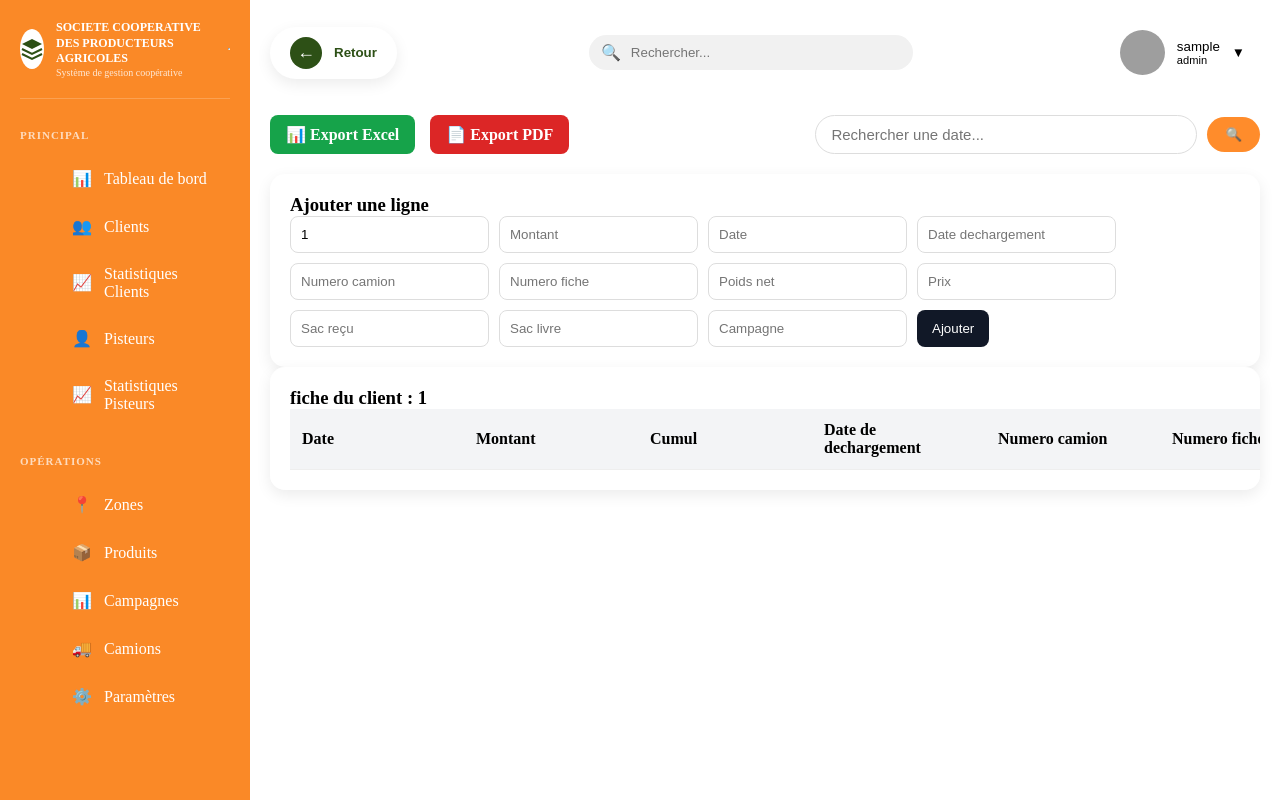
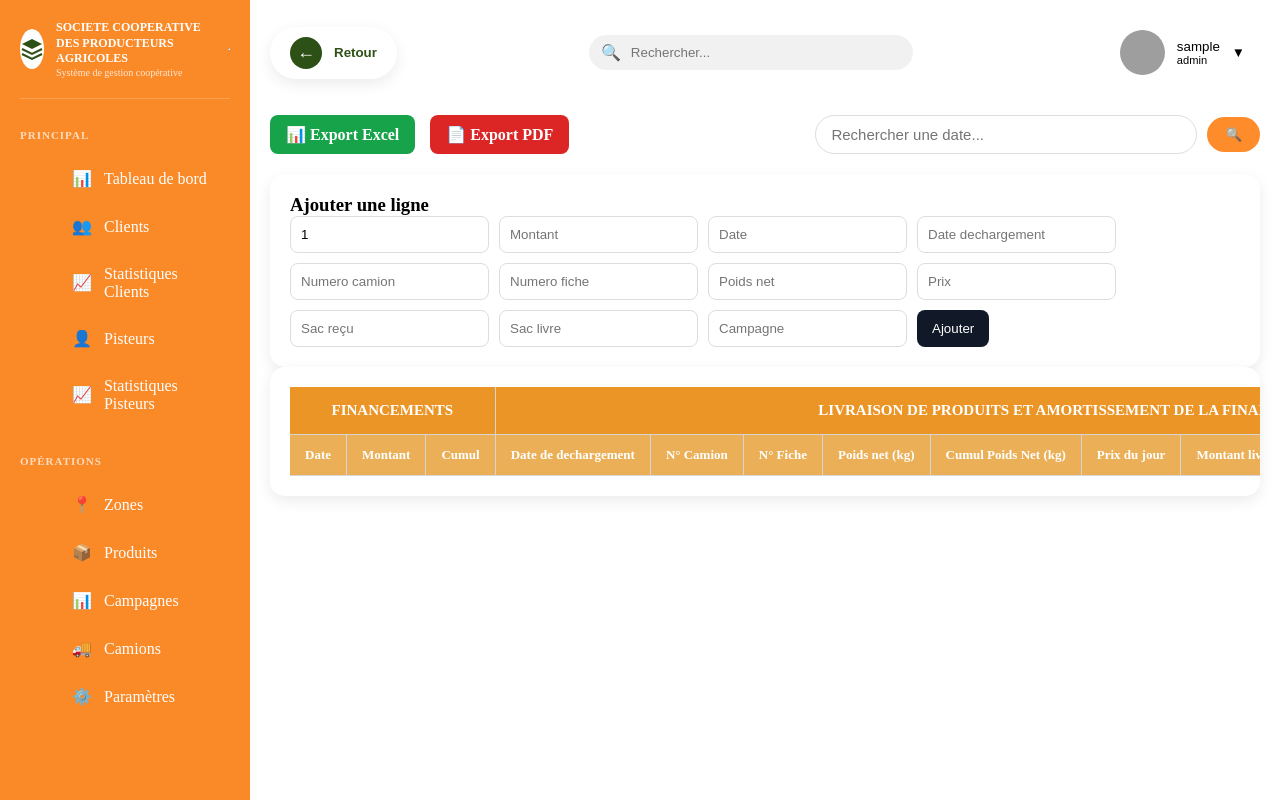
Before and after one commit to Siaka-imt/coopapp, a Flask app: page /clientS/1 in a window 1280 px wide. Run offline with Flask 3, Linux system fonts and the light colour scheme; the visitor is signed in with stand-in values (Sample User, id 1); data that the repository does not hold is empty; grey boxes are pictures that could not be loaded.

Commit message:
Mise à jour Lilas

```diff
--- a/static/css/style.css
+++ b/static/css/style.css
@@ -867,3 +867,98 @@ input:focus {
 }
 
 /* Responsive Design */
+.table-group-header th {
+    background: #eb9526;
+    color: white;
+    text-align: center;
+    font-weight: bold;
+    font-size: 15px;
+    padding: 15px 20px;
+    border-right: 1px solid rgba(255,255,255,0.5);
+    border-bottom: 1px solid white;
+    white-space: nowrap;
+}
+
+.table-fiche-client thead tr:nth-child(2) th {
+    background: #ebb057;
+    color: white;
+    font-size: 13px;
+    text-align: center;
+    padding: 12px 15px;
+    white-space: nowrap;
+}
+
+.table-fiche-client {
+    width: max-content;
+    min-width: 100%;
+    border-collapse: collapse;
+}
+
+/* Cellules du tableau */
+.table-fiche-client th,
+.table-fiche-client td {
+    padding: 15px 20px;
+    text-align: center;
+    border-right: 1px solid #d5d5d5;
+    border-bottom: 1px solid #d5d5d5;
+    white-space: nowrap;
+}
+
+/* Supprimer la bordure droite de la dernière colonne */
+.table-fiche-client th:last-child,
+.table-fiche-client td:last-child {
+    border-right: none;
+}
+
+.table-fiche-client td:nth-child(3),
+.table-fiche-client td:nth-child(8),
+.table-fiche-client td:nth-child(9),
+.table-fiche-client td:nth-child(11),
+.table-fiche-client td:nth-child(12),
+.table-fiche-client td:nth-child(15) {
+    background-color: #f3f3f3;
+    color: #2d5f8a;
+    font-weight: 500;
+}
+/* Table fiche pisteur*/
+.table-fiche-pisteur thead tr:nth-child(2) th {
+    background: #ebb057;
+    color: white;
+    font-size: 13px;
+    text-align: center;
+    padding: 12px 15px;
+    white-space: nowrap;
+}
+
+.table-fiche-pisteur {
+    width: max-content;
+    min-width: 100%;
+    border-collapse: collapse;
+}
+
+/* Cellules du tableau */
+.table-fiche-pisteur th,
+.table-fiche-pisteur td {
+    padding: 15px 20px;
+    text-align: center;
+    border-right: 1px solid #d5d5d5;
+    border-bottom: 1px solid #d5d5d5;
+    white-space: nowrap;
+}
+
+/* Supprimer la bordure droite de la dernière colonne */
+.table-fiche-pisteur th:last-child,
+.table-fiche-pisteur td:last-child {
+    border-right: none;
+}
+
+.table-fiche-pisteur td:nth-child(5),
+.table-fiche-pisteur td:nth-child(6),
+.table-fiche-pisteur td:nth-child(7),
+.table-fiche-pisteur td:nth-child(9),
+.table-fiche-pisteur td:nth-child(10),
+.table-fiche-pisteur td:nth-child(13) {
+    background-color: #f3f3f3;
+    color: #2d5f8a;
+    font-weight: 500;
+}
--- a/templates/clients.html
+++ b/templates/clients.html
@@ -185,7 +185,7 @@
                 <p>{{ clients|length }}</p>
             </div>
             <div class="stat-card-client-pisteur green">
-                <h4>Total Clients Actifs</h4>
+                <h4>Clients Actifs</h4>
                 <p>{{ clients|length }}</p>
             </div>
         </div>
--- a/templates/pisteurs.html
+++ b/templates/pisteurs.html
@@ -186,7 +186,7 @@
                 <p>{{ pisteurs|length }}</p>
             </div>
             <div class="stat-card green">
-                <h4>Total Pisteurs Actifs</h4>
+                <h4>Pisteurs Actifs</h4>
                 <p>{{ pisteurs|length }}</p>
             </div>
         </div>
--- a/templates/select_client.html
+++ b/templates/select_client.html
@@ -200,36 +200,53 @@
             </form>
         </div>
             <!-- TABLE -->
-            <div class="card">
-                <h3>fiche du client : {{ nom_client }}</h3>
+        <div class="card">
+            <table class="table-fiche-client">
+                <thead>
+                    <!-- Première ligne : catégories -->
 
-            <table class="table">
-                <thead>
-                    <tr>
-                        <th>Date</th>
-                        <th>Montant</th>
-                        <th>Cumul</th>
-                        <th>Date de dechargement</th>
-                        <th>Numero camion</th>
-                        <th>Numero fiche</th>
-                        <th>Poids net</th>
-                        <th>Cumul Poids Net</th>
-                        <th>Prix</th>
-                        <th>Montant livraison</th>
-                        <th>Cumul Montant livraison</th>
-                        <th>Resultat livraison</th>
-                        <th>Sac reçu</th>
-                        <th>Sac livre</th>
-                        <th>Sac restant</th>
-                        <th>Campagne</th>
-                        <th>Actions</th>
+                    <tr class="table-group-header">
+                        <th colspan="3">FINANCEMENTS</th>
+
+                        <th colspan="9">
+                            LIVRAISON DE PRODUITS ET AMORTISSEMENT DE LA FINANCE
+                        </th>
+
+                        <th colspan="3">SACS</th>
+                        <th colspan="1">INFORMATIONS</th>
+                        <th colspan="2">ACTIONS</th>
+                    </tr>
+                    <!-- Deuxième ligne : sous-catégories -->
+                    <tr class="table-group-header">
+                        <th colspan="1">Date</th>
+                        <th colspan="1">Montant</th>
+                        <th colspan="1">Cumul</th>
+
+                        <th colspan="1">Date de dechargement</th>
+                        <th colspan="1">N° Camion</th>
+                        <th colspan="1">N° Fiche</th>
+                        <th colspan="1">Poids net (kg)</th>
+                        <th colspan="1">Cumul Poids Net (kg)</th>
+                        <th colspan="1">Prix du jour</th>
+                        <th colspan="1">Montant livraison</th>
+                        <th colspan="1">Cumul Montant livraison</th>
+                        <th colspan="1">Resultat livraison</th>
+
+                        <th colspan="1">Sac reçu</th>
+                        <th colspan="1">Sac livre</th>
+                        <th colspan="1">Sac restant</th>
+
+                        <th colspan="1">Campagne</th>
+
+                        <th colspan="1">Modifier</th>
+                        <th colspan="1">Supprimer</th>
                     </tr>
                 </thead>
 
                 <tbody>
                     {% for c in client_select %}
                     <tr>
-                        <td>{{ c.date }}</td>
+                        <td >{{ c.date }}</td>
                         <td>{{ format_number_after(format_number(c.montant)) }}</td>
                         <td>{{ format_number_after(format_number(c.cumul)) }}</td>
                         <td>{{ c.date_dechargement }}</td>
@@ -260,8 +277,8 @@
                     {% endfor %}
                 </tbody>
             </table>
-
         </div>
+    </div>
 
     </main>
 
```
Also changed, not shown: templates/select_pisteur.html (+5 -4 lines).
